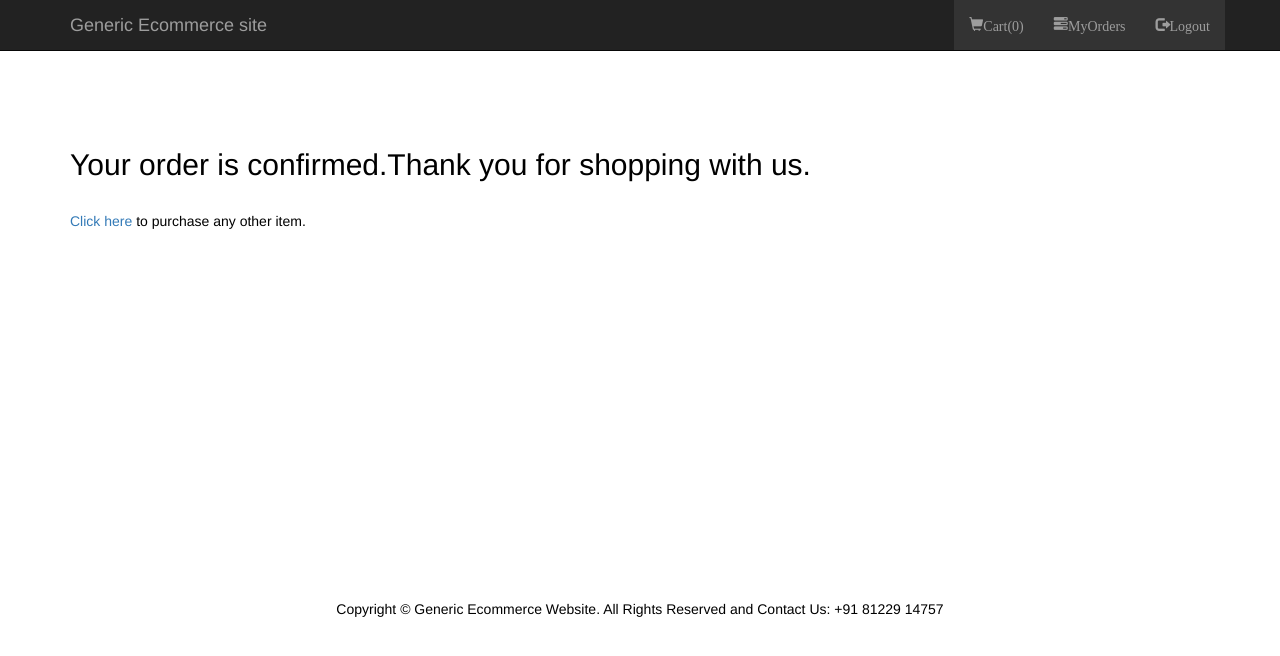
After one commit to aravind-karthikeyan/Generic-Ecommerce-site, a Flask app: page /clear_cart in a window 1280 px wide. The commit adds this page. Shown: the top 656 px of the page. Run offline with Flask 2, Linux system fonts and the light colour scheme; the visitor is signed in with stand-in values (Sample User, id 1); some libraries are stand-ins or nearby versions.

Commit message:
connected orders to user and product dbs

```diff
--- a/app.py
+++ b/app.py
@@ -77,13 +77,35 @@ def addToCart (productId):
 		user = db.users.find_one({"username": username})
 		return redirect(url_for('index'))
 	return redirect(url_for('index'))
-@app.route("/remove/<int:productId>")
-def removeFromCart (productId):
+@app.route("/add_one/<int:productId>")
+def addOneToCart (productId):
 	#add item to cart
 	if 'username' in session:
 		username = session["username"]
 		user = db.users.find_one({"username": username})
+		user['cart'].append(productId)
+		db.users.update_one({"username": username}, {"$set": {"cart": user['cart']}})
+		user = db.users.find_one({"username": username})
+		return redirect(url_for('viewCart'))
+	return redirect(url_for('index'))
+@app.route("/remove/<int:productId>")
+def removeFromCart (productId):
+	#remove item from cart
+	if 'username' in session:
+		username = session["username"]
+		user = db.users.find_one({"username": username})
 		user['cart'] = list(filter(lambda a: a != productId, user['cart']))
+		db.users.update_one({"username": username}, {"$set": {"cart": user['cart']}})
+		return redirect(url_for('viewCart'))
+	return redirect(url_for('index'))
+@app.route("/remove_one/<int:productId>")
+def removeOneFromCart (productId):
+	#remove an item from cart
+	if 'username' in session:
+		username = session["username"]
+		user = db.users.find_one({"username": username})
+		print(user)
+		user['cart'].remove(productId)
 		db.users.update_one({"username": username}, {"$set": {"cart": user['cart']}})
 		return redirect(url_for('viewCart'))
 	return redirect(url_for('index'))
@@ -102,6 +124,38 @@ def viewCart ():
 			total+=productsMap[i["productId"]][1]*cart[i["productId"]]
 		return render_template("cart.html",user = user, cart = cart, products = productsMap, total = total)
 	return redirect(url_for('index'))
+@app.route("/place_order")
+def placeOrder ():
+	#place order
+	if 'username' in session:
+		username = session["username"]
+		user = db.users.find_one({"username": username})
+		cart = dict(Counter(user["cart"]))
+		product = products.find({"productId" : { "$in" : list(cart.keys())} })
+		flag = 1
+		for i in product:
+			if(i['numOfItemsAvailable']-cart[i['productId']]<0):
+				flag = 0
+				break
+		if(flag==0):
+			return "Order can't be placed"
+		else:
+			product = products.find({"productId" : { "$in" : list(cart.keys())} })
+			for i in product:
+				purchased = db.users.find_one({"username": username})["purchased"]
+				db.users.update_one({"username": username}, {"$set": {"purchased": purchased+[i['productId']]*cart[i['productId']]}})
+				db.products.update_one({"productId": i['productId']}, {"$set": {"numOfItemsAvailable": i['numOfItemsAvailable']-cart[i['productId']]}})
+			return redirect(url_for('clearCart'))
+	return redirect(url_for('index'))
+@app.route("/clear_cart")
+def clearCart ():
+	#clear cart
+	if 'username' in session:
+		username = session["username"]
+		db.users.update_one({"username": username}, {"$set": {"cart": []}})
+		return render_template("success.html")
+	return redirect(url_for('index'))
 if __name__ == "__main__":
 	app.secret_key = 'mysecret'
+	app.debug = True
 	app.run()
--- /dev/null
+++ b/templates/success.html
@@ -0,0 +1,60 @@
+<!DOCTYPE html>
+<!--
+To change this license header, choose License Headers in Project Properties.
+To change this template file, choose Tools | Templates
+and open the template in the editor.
+-->
+<html>
+
+<head>
+    <link rel="stylesheet" href="https://maxcdn.bootstrapcdn.com/bootstrap/3.3.7/css/bootstrap.min.css">
+    <script src="https://ajax.googleapis.com/ajax/libs/jquery/1.12.4/jquery.min.js"></script>
+    <script src="https://maxcdn.bootstrapcdn.com/bootstrap/3.3.7/js/bootstrap.min.js"></script>
+    <title>Success</title>
+    <meta charset="UTF-8">
+    <meta name="viewport" content="width=device-width, initial-scale=1.0">
+    <link href="style.css" rel="stylesheet">
+</head>
+
+<body>
+    <header>
+        <nav class="navbar navbar-inverse navbar-fixed-top">
+            <div class="container">
+                <div class="navbar-header">
+                    <button type="button" class="navbar-toggle" data-toggle="collapse" data-target="#mynavbar">
+                        <span class="icon-bar"></span>
+                        <span class="icon-bar"></span>
+                        <span class="icon-bar"></span>
+                    </button>
+                    <a href="/" class="navbar-brand">Generic Ecommerce site</a>
+                </div>
+                <div class="collapse navbar-collapse" id="mynavbar">
+                    <ul class="nav navbar-nav navbar-right">
+
+                        <li><a href="/view_cart"><span class="glyphicon glyphicon-shopping-cart">Cart(0)</span></a></li>
+                        <li><a href="/my_orders"><span class="glyphicon glyphicon-tasks">MyOrders</span></a></li>
+                        <li><a href="/logout"><span class="glyphicon glyphicon-log-out">Logout</span></a></li>
+                    </ul>
+                </div>
+            </div>
+        </nav>
+    </header>
+    <main>
+        <div class="container container_style" style="margin-top: 10%;">
+            <p>
+                <h2>Your order is confirmed.Thank you for shopping with us.</h2><br><a href="/">Click
+                    here</a> to
+                purchase any other item.
+            </p>
+        </div>
+    </main>
+    <footer>
+        <div class="container" style="margin-top: 28%;">
+            <center>
+                Copyright © Generic Ecommerce Website. All Rights Reserved and Contact Us: +91 81229 14757
+            </center>
+        </div>
+    </footer>
+</body>
+
+</html>
```
Also changed, not shown: templates/cart.html (+13 -3 lines), templates/layout.html (+18 -0 lines).
